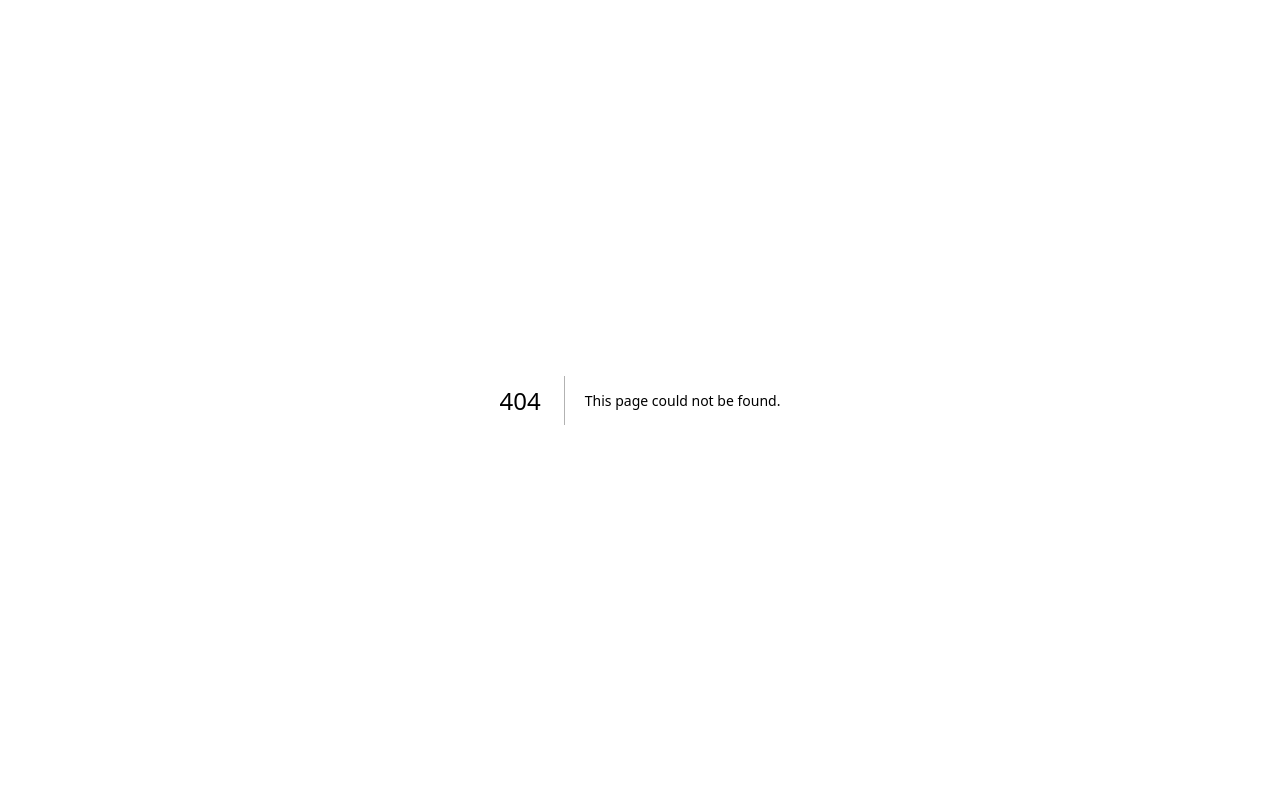
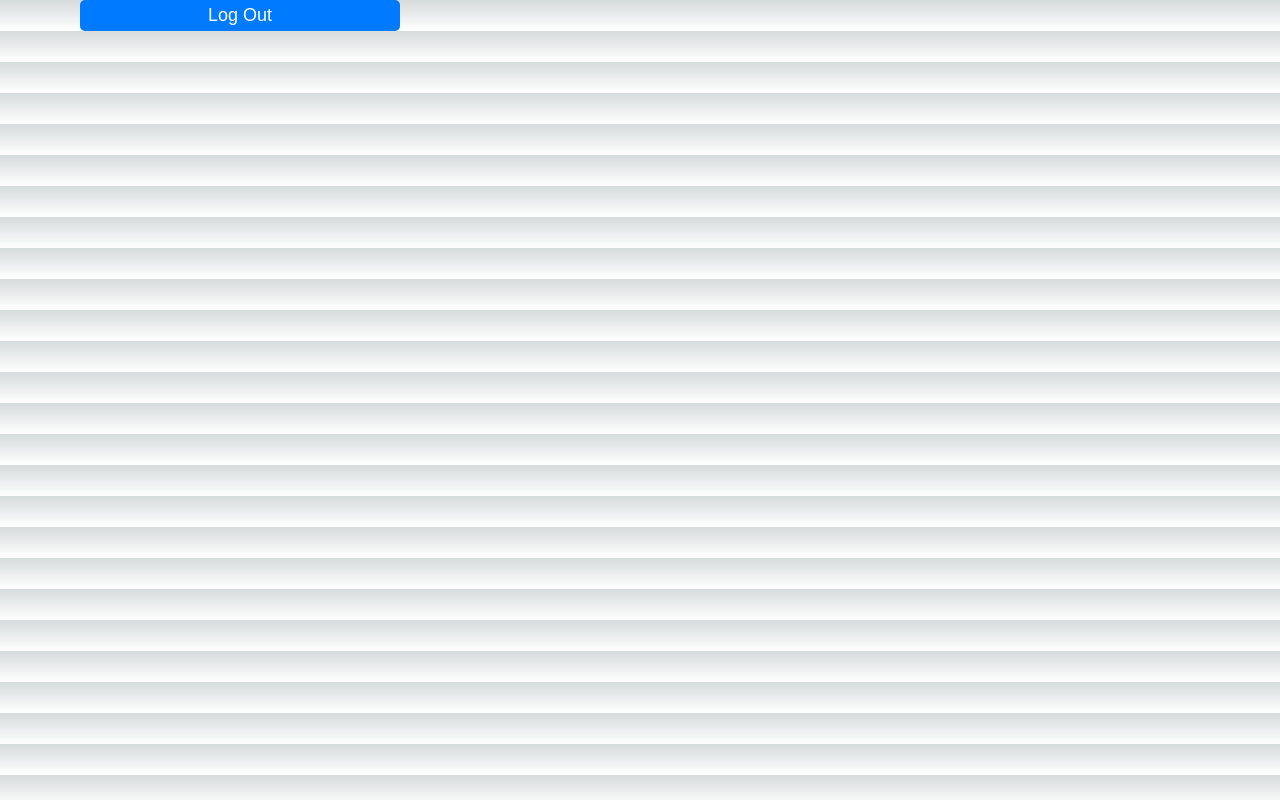
Before and after one commit to leave-assistant/TourMate, a Next.js app: page /User/logout in a window 1280 px wide. Before the commit this address had no page. Built offline with nearby package versions, Linux system fonts and the light colour scheme.

Commit message:
로그인한 경우, 로그아웃 버튼 보이게

```diff
--- /dev/null
+++ b/config.json
@@ -0,0 +1,8 @@
+{
+    "APP_FB_API_KEY": "AIzaSyAIvqCoGGm4ZahB2V4rh9pCVf3KjRxBoMM",
+    "APP_FB_AUTH_DOMAIN": "tourmate-44ac3.firebaseapp.com",
+    "APP_FB_PROJECT_ID": "tourmate-44ac3",
+    "APP_FB_STORAGE_BUCKET": "tourmate-44ac3.appspot.com",
+    "APP_FB_MESSAGING_SENDER_ID": "721656296022",
+    "APP_FB_API_ID": "1:721656296022:web:b45ef5f79de72eaf31c1f7"
+}
--- a/package.json
+++ b/package.json
@@ -13,6 +13,7 @@
     "@types/node": "20.6.0",
     "@types/react": "18.2.21",
     "@types/react-dom": "18.2.7",
+    "dotenv": "^16.3.1",
     "eslint": "8.49.0",
     "eslint-config-next": "13.4.19",
     "firebase": "^10.4.0",
--- a/src/pages/User/SignUpContent.tsx
+++ b/src/pages/User/SignUpContent.tsx
@@ -53,9 +53,9 @@ const SignUp = () => {
                     nickname: email,
                     age: age,
                     gender: gender,
-                    MBTI: '',
-                    introduce: '',
-                    tripStyle: '',
+                    Mbti: '',
+                    Info: '',
+                    TourStyle: '',
                 };
                 // Firestore 'users' 컬렉션에 사용자 정보를 추가합니다.
                 const db = getFirestore();
--- a/src/pages/User/firebase.tsx
+++ b/src/pages/User/firebase.tsx
@@ -1,14 +1,17 @@
-import { initializeApp } from "firebase/app";
+import { initializeApp, getApp } from "firebase/app";
 import { getAuth } from "firebase/auth";
 import { getFirestore } from "firebase/firestore";
 
+const config = require('config.json');
+
+
 const firebaseConfig = {
-    apiKey: "AIzaSyAIvqCoGGm4ZahB2V4rh9pCVf3KjRxBoMM",
-    authDomain: "tourmate-44ac3.firebaseapp.com",
-    projectId: "tourmate-44ac3",
-    storageBucket: "tourmate-44ac3.appspot.com",
-    messagingSenderId: "721656296022",
-    appId: "1:721656296022:web:b45ef5f79de72eaf31c1f7"
+    apiKey: config.APP_FB_API_KEY,
+    authDomain: config.APP_FB_AUTH_DOMAIN,
+    projectId: config.APP_FB_PROJECT_ID,
+    storageBucket: config.APP_FB_STORAGE_BUCKET,
+    messagingSenderId: config.APP_FB_MESSAGING_SENDER_ID,
+    appId: config.APP_FB_API_ID
 };
 
 
--- /dev/null
+++ b/src/pages/User/logout.tsx
@@ -0,0 +1,37 @@
+import { auth } from './firebase'; // path-to-firebase는 실제 파일 위치에 맞게 수정
+import styled from "styled-components";
+import { useRouter } from 'next/router';
+import Link from 'next/link';
+
+interface LogoutProps {}
+
+const Logout: React.FC<LogoutProps> = () => {
+    const router = useRouter();
+
+    const onLogOutClick = async () => {
+        await auth.signOut();
+        router.push('/');
+    };
+
+    return (
+        <>
+        <Logoutstyles onClick={onLogOutClick}>
+            Log Out
+        </Logoutstyles>
+        </>
+    );
+};
+
+export default Logout;
+
+const Logoutstyles = styled.button`
+    padding: 5px;
+    width: 25%;
+	text-align: center;
+    font-size: 18px;
+    background-color: #007bff;
+    color: #fff;
+    border: none;
+    border-radius: 5px;
+	margin-left: 80px;
+`;
```
Also changed, not shown: src/pages/User/MyPage.tsx (+20 -4 lines), 2 other files (tests, documents, lock files or other folders).
